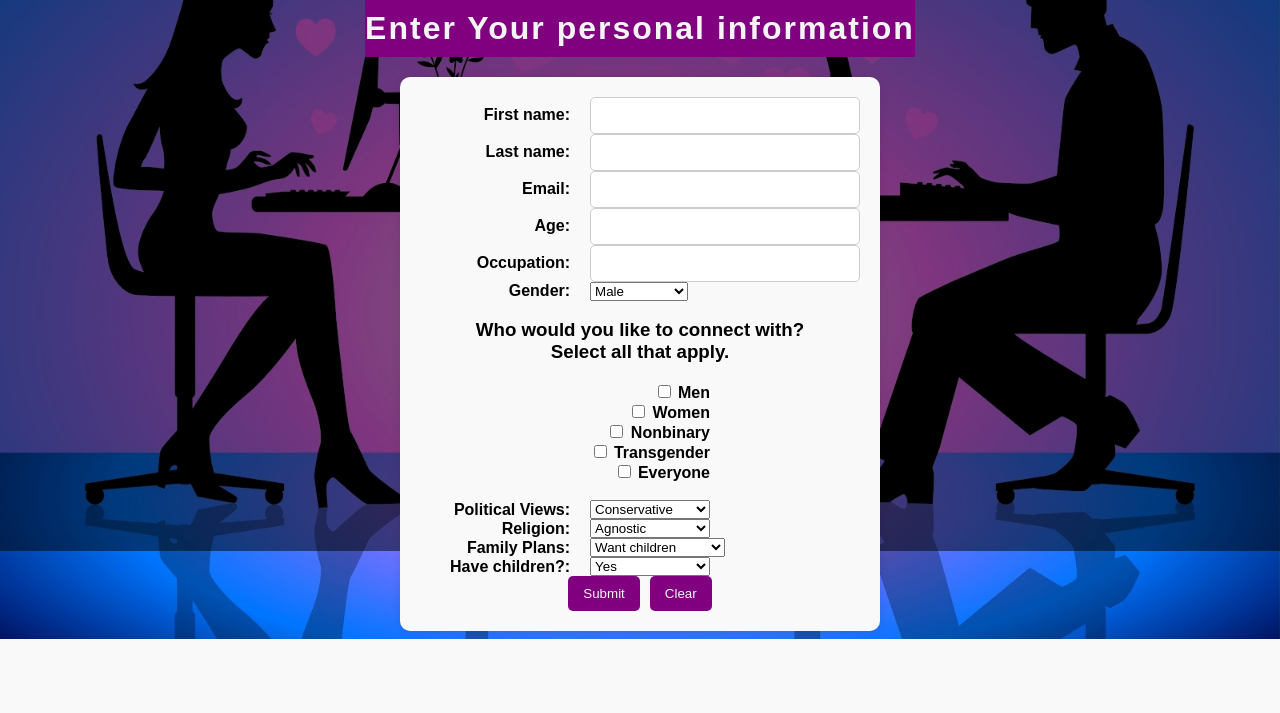
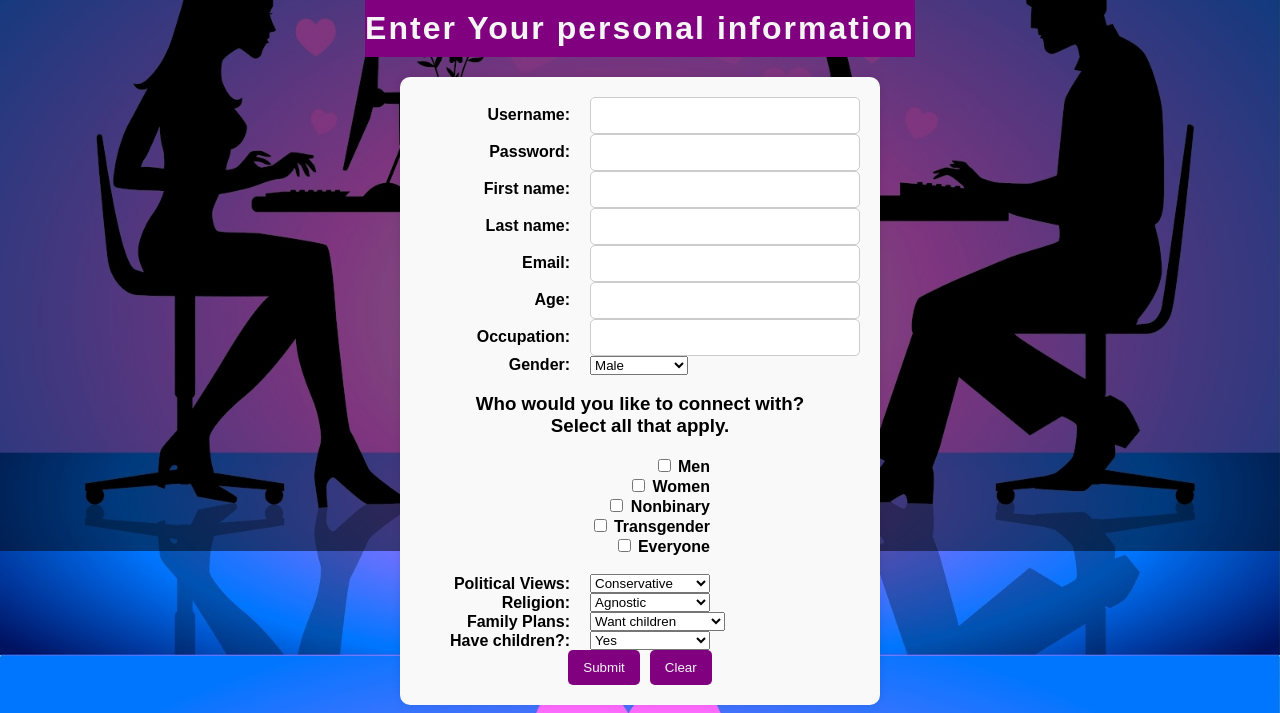
Before and after one commit to rogrady350/Spark, a Flask app: page /create-profile in a window 1280 px wide. Shown: the part 249-962 px from the top of the page. Before the commit the page ends 888 px from the top, so only its background shows below. Run offline with Flask 3, Linux system fonts and the light colour scheme.

Commit message:
log in credentials

```diff
--- a/routes.py
+++ b/routes.py
@@ -1,8 +1,8 @@
 from flask import render_template, request, jsonify
 from service import add_profile
 
-#routes to pages
 def init_routes(app):
+    #routes to pages
     @app.route("/")
     def home():
         return render_template("home.html")
@@ -25,4 +25,10 @@ def init_routes(app):
     def create_profile_api():
         data=request.get_json() #get JSON string from request body
         result = add_profile(data) #insert into MongoDB
-        return jsonify(result)
+
+        if "Error" in result["msg"]:
+            return jsonify(result), 400  #HTTP 400 (Bad Request) for errors
+
+        return jsonify(result), 201 #HTTP 201 (Created) for successful profile creations
+
+    #POST method for
--- a/static/js/create-profile.js
+++ b/static/js/create-profile.js
@@ -1,4 +1,4 @@
-//show/hide text bock for other gender
+//show/hide text block for other gender
 function toggleOtherInput(selectElement) {
     let otherInput = selectElement.nextElementSibling;
 
@@ -48,6 +48,8 @@ document.addEventListener("DOMContentLoaded", function() {
 
         //collect form data
         var profileData =  {
+            username: document.getElementById("username").value,
+            password: document.getElementById("password").value,
             first: document.getElementById("first").value,
             last: document.getElementById("last").value,
             email: document.getElementById("email").value,
--- a/templates/create-profile.html
+++ b/templates/create-profile.html
@@ -16,6 +16,16 @@
 
         <form id="profileForm">
             <!--form boxes-->
+            <div class="form-group">
+                <label for="username">Username:</label>
+                <input id="username"/>
+            </div>
+
+            <div class="form-group">
+                <label for="password">Password:</label>
+                <input type="password" id="password"/>
+            </div>
+
             <div class="form-group">
                 <label for="first">First name:</label>
                 <input id="first"/>
--- a/templates/home.html
+++ b/templates/home.html
@@ -14,6 +14,8 @@
                 <br>
                 <a class="main-link" href="/create-profile">Create Your Profile</a>
             </div>
+
+            <div
         </section>
     {% endblock %}
     <!--end main-->
```
Also changed, not shown: service.py (+28 -3 lines), templates/view-profile.html (+20 -0 lines).
